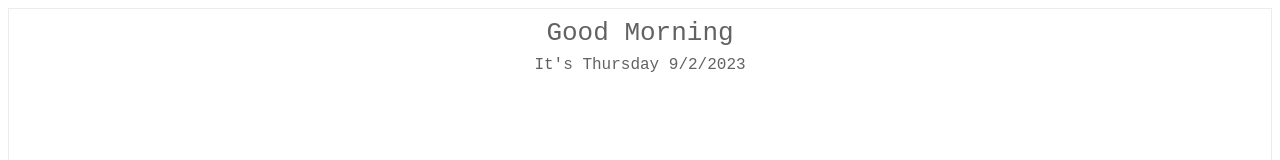
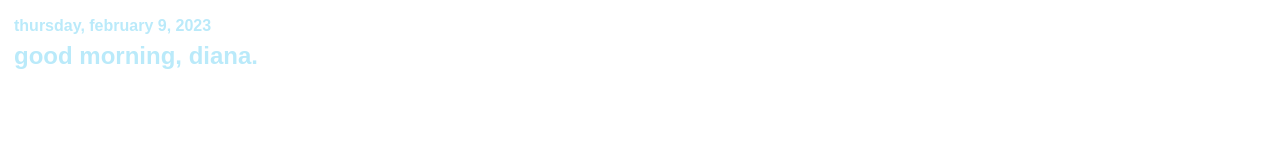
Before and after one commit to nana9708/notion, a plain HTML site: page index.html in a window 1280 px wide. Shown: the top 160 px of the page. Drawn offline with Linux system fonts and the light colour scheme.

Commit message:
Update index.html

```diff
--- a/index.html
+++ b/index.html
@@ -1,24 +1,33 @@
 <html>
 <head>
-    <title>Greeting Message</title>
+    <title>Date Widget Notion</title>
     <style>
       #lbl {
-    font-family: monospace;
-    font-size: xx-large;
-    color: #626262;
+        display: flex;
+        font-family: sans-serif;
+        font-size: 18pt;
+        color: #baeafa;
         padding: 5px;
-    border: 1px solid #ececec;
-    text-align: center;
+        border: 1px solid #ffffff;
+        justify-content: left;
         line-height: 1.5;
-    height:85%
+        height:85%;
+        font-weight: bold;
+        flex-direction: row;
+      }
 
+      #container {
+        display: flex;
+        align-items: flex-start;
+      }
 
+      #date{
+          font-size:12pt;
+          font-weight: bold;
       }
-#date{
-    font-size:large;
-}
+
       body{
-    background-color: white;
+          background-color: #ffffff;
       }
     </style>
 </head>
@@ -28,30 +37,38 @@ body{
 
 <script>
     var weekday = new Array(7);
-    weekday[0] = "Sunday";
-    weekday[1] = "Monday";
-    weekday[2] = "Tuesday";
-    weekday[3] = "Wednesday";
-    weekday[4] = "Thursday";
-    weekday[5] = "Friday";
-    weekday[6] = "Saturday";
+    weekday[0] = "sunday";
+    weekday[1] = "monday";
+    weekday[2] = "tuesday";
+    weekday[3] = "wednesday";
+    weekday[4] = "thursday";
+    weekday[5] = "friday";
+    weekday[6] = "saturday";
+
+    const monthNames = ["january", "february", "march", "april", "may", "june",
+      "july", "august", "september", "october", "november", "december"
+    ];
 
 
     var today = new Date();
     var hrs = today.getHours();
     var dayOfWeek = weekday[today.getDay()];
-    var date = dayOfWeek+" " + today.getDate() + "/" +(today.getMonth()+1) +'/'+today.getFullYear()  ;
+    var date = `${dayOfWeek}, ${monthNames[today.getMonth()]} ${today.getDate()}, ${today.getFullYear()}`;
 
     var greet;
 
     if (hrs < 12)
-        greet = 'Good Morning  ';
+        greet = 'good morning, diana.  ';
     else if (hrs >= 12 && hrs <= 17)
-        greet = 'Good Afternoon ';
+        greet = 'good afternoon, diana. ';
     else if (hrs >= 17 && hrs <= 24)
-        greet = 'Good Evening  ';
+        greet = 'good evening, diana.  ';
 
-    document.getElementById('lbl').innerHTML =
-        greet+=`<div id="date"> It's ${date}</div>`;
+    document.getElementById('lbl').innerHTML = `
+        <div class="container">
+          <div id="date"> ${date}</div>
+          <div class="greeting">${greet}</div>
+        <div/>
+    `;
 </script>
 </html>
```
Lines whose indentation alone changed are shown as unchanged.
